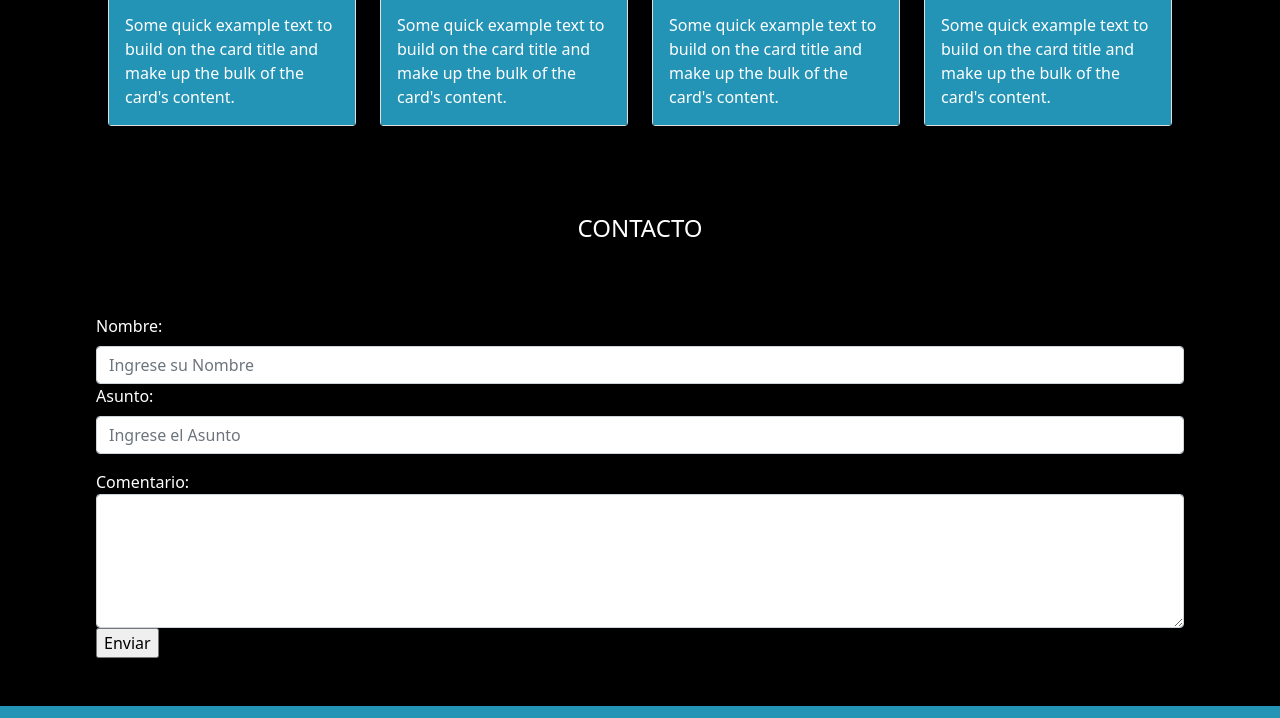
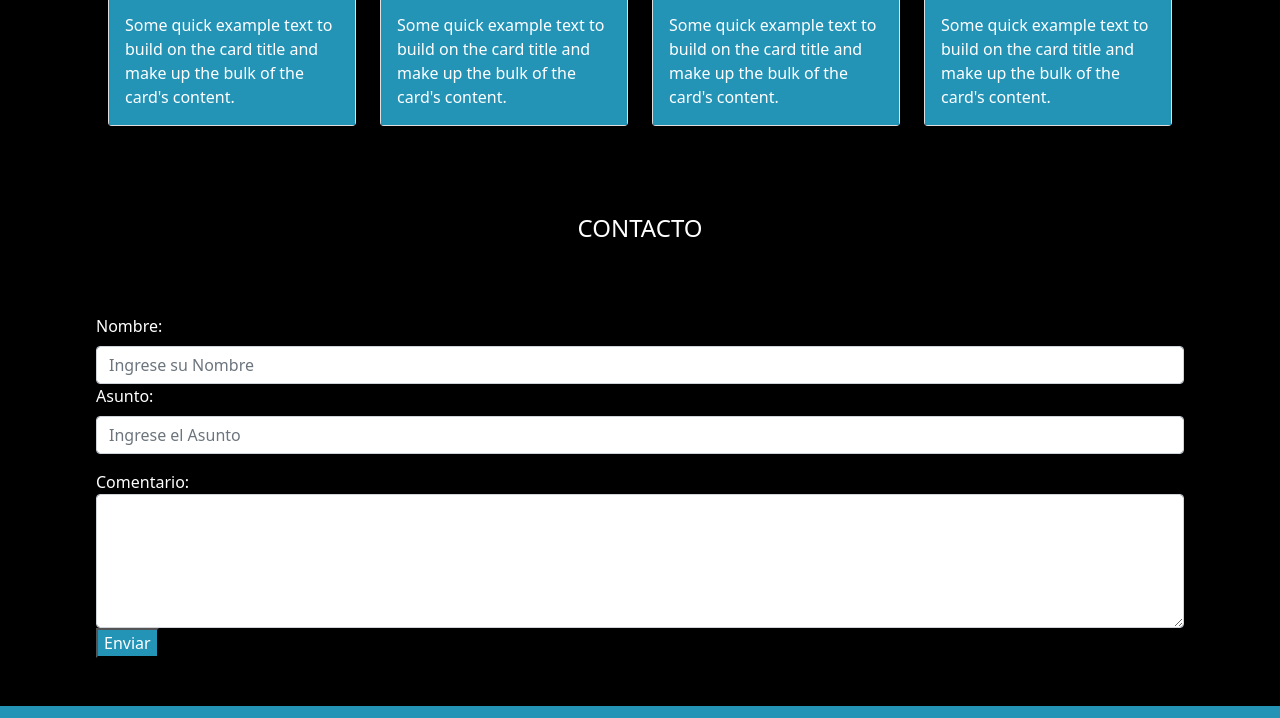
Before and after one commit to luisalberttomn/primero, a plain HTML site: page index.html in a window 1280 px wide. Shown: the part 1644-2362 px from the top of the page. Drawn offline with nearby package versions, Linux system fonts and the light colour scheme.

Commit message:
ajusté color del botón acorde a los colores de la página

```diff
--- a/assets/css/style.css
+++ b/assets/css/style.css
@@ -57,7 +57,7 @@ header {
 #logosredes{
   margin: auto;
 }
-#enviar{
-  background-color: aqua;
+#buttonenviar{
+  background-color: rgb(35, 147, 182);
   color: white;
 }
--- a/assets/js/main.js
+++ b/assets/js/main.js
@@ -6,6 +6,3 @@ $(function () {
   $(document).ready(function() {
     $('[data-toggle="tooltip"]').tooltip();
     });
-    $('#Enviar').click(function() {
-      alert("El formulario fue enviado correctamente");
-      })
```
